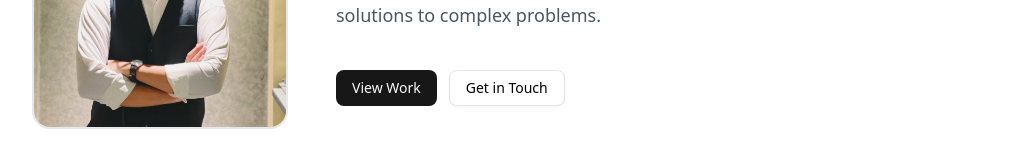
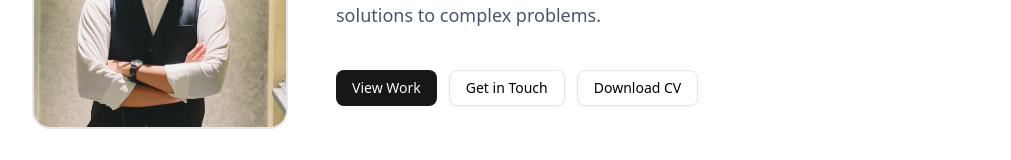
Before and after one commit to sSyRuSs/web-porfolio, a Next.js app: page / in a window 1280 px wide. Shown: the part 320-480 px from the top of the page, without its empty margins (128-1139 px from the left). Built offline with nearby package versions, Linux system fonts and the light colour scheme.

Commit message:
fix: refactor basePath handling and add CV download button in Home component

```diff
--- a/app/page.tsx
+++ b/app/page.tsx
@@ -1,6 +1,6 @@
 "use client";
 
-import { useState, useRef, useMemo } from "react";
+import { useState, useRef } from "react";
 import { motion } from "framer-motion";
 import { useRouter } from "next/navigation";
 import Link from "next/link";
@@ -34,12 +34,7 @@ import {
 
 export default function Home() {
   const router = useRouter();
-  const basePath = useMemo(() => {
-    if (typeof window === "undefined") return "";
-    return window.location.pathname.includes("/web-porfolio")
-      ? "/web-porfolio"
-      : "";
-  }, []);
+  const basePath = process.env.NEXT_PUBLIC_BASE_PATH ?? "";
 
   const [isDark, setIsDark] = useState(false);
   const [filterTag, setFilterTag] = useState<string | null>(null);
@@ -276,6 +271,11 @@ export default function Home() {
                 </Button>
                 <Button asChild variant="outline" onClick={scrollToContact}>
                   <span>Get in Touch</span>
+                </Button>
+                <Button asChild variant="outline">
+                  <a href={`${basePath}/Long-Nguyen-Thanh-CV.pdf`} download>
+                    Download CV
+                  </a>
                 </Button>
               </div>
             </motion.div>
--- a/next.config.ts
+++ b/next.config.ts
@@ -1,8 +1,11 @@
 import type { NextConfig } from "next";
+
+const basePath = process.env.NEXT_PUBLIC_BASE_PATH;
 
 const nextConfig: NextConfig = {
   output: "export",
-  basePath: process.env.BASE_PATH,
+  basePath,
+  assetPrefix: basePath,
   images: {
     unoptimized: true,
   },
```
Also changed, not shown: 1 other file (tests, documents, lock files or other folders).
